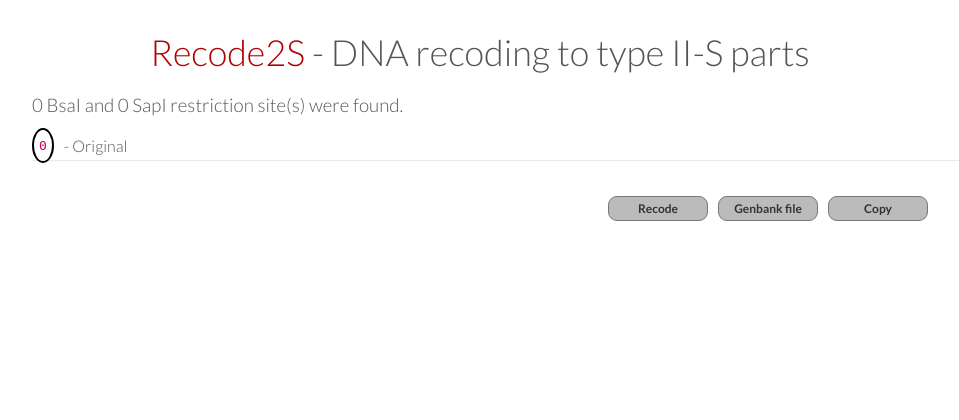
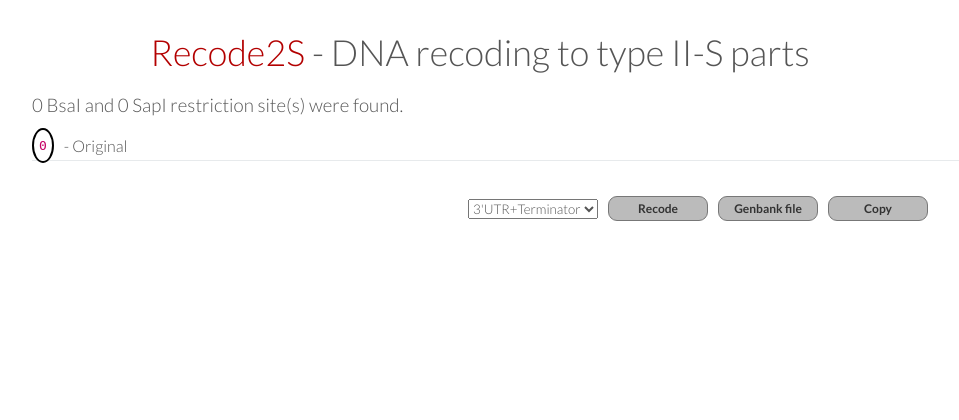
Before and after one commit to bpollakw/recode2s, a Flask app: page /recode in a window 1280 px wide. Shown: the top 420 px of the page, without its empty margins (160-1119 px from the left). Run offline with Flask 2, Linux system fonts and the light colour scheme; some libraries are stand-ins or nearby versions.

Commit message:
analytics

```diff
--- a/static/js/seqviewer.js
+++ b/static/js/seqviewer.js
@@ -72,16 +72,18 @@ function recode(name, seq, newseq, type){
 	else if (type == 'cds' && seq.substring(0,3) != "ATG"){
 		alert("cds does not start with ATG. Check sequence!")
 	}
-	else if (type == 'Promoter'){
+	else if (type == 'Promoter' && typeof changed == 'undefined'){
 			front = "GGTCTCAGGAG"
-			back = "TACTCGAGACC"
+			back = "CCATCGAGACC"
 			add=11;
 	}
-	else if (type == 'Terminator'){
-			front = "GGTCTCAGGAGNNNN"
-			back = "TACTCGAGACCNNNN"
-			add=10;
+	else if (type == 'Promoter' && typeof changed != 'undefined'){}
+	else if (type == 'Terminator' && typeof changed == 'undefined'){
+			front = "GGTCTCAGCTT"
+			back = "CGCTTGAGACC"
+			add=11;
 	}
+	else if (type == 'Terminator' && typeof changed != 'undefined'){}
 	else{
 		alert("Recode is for promoters, cdss and terminators")
 	}
@@ -117,13 +119,25 @@ function recode(name, seq, newseq, type){
     if (i == "N"){
 		changed ="yes";
 		front = "GGTCTCACC";
-		back = "AATGCGAGACC";
+		back = "AATGTGAGACC";
 		add=9;
 	}
 	else if (i == "C"){
 		changed ="yes";
 		front = "GGTCTCATTCG";
-		back = "GCTTCGAGACC";
+		back = "GCTTTGAGACC";
+		add=11;
+   	}
+  	else if (i == "P"){
+		changed ="yes";
+		front = "GGTCTCAGGAG";
+		back = "TACTTGAGACC";
+		add=11;
+   	}
+  	else if (i == "T"){
+		changed ="yes";
+		front = "GGTCTCAGGTA";
+		back = "CGCTTGAGACC";
 		add=11;
    	}
    	else{
--- a/templates/recode.html
+++ b/templates/recode.html
@@ -29,7 +29,16 @@
 						<option value="None" selected>No fusion</option>
 						<option value="C">C-terminal fusion</option>
 					</select>
+				{% elif seqtype == "Promoter" %}
+					<select class="selector right" id="selector" class="right" name="Fusion" type="text" onchange="change_overhangs(value);">
+						<option value="P">Promoter</option>
+						<option value="PU" selected>Promoter+5'UTR</option>
+					</select>
 				{% else %}
+					<select class="selector right" id="selector" class="right" name="Fusion" type="text" onchange="change_overhangs(value);">
+						<option value="T">Terminator</option>
+						<option value="UT" selected>3'UTR+Terminator</option>
+					</select>
 				{% endif %}
 	</div>
 		<script>
```
